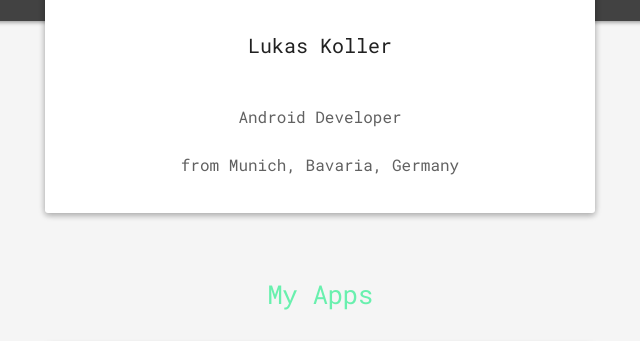
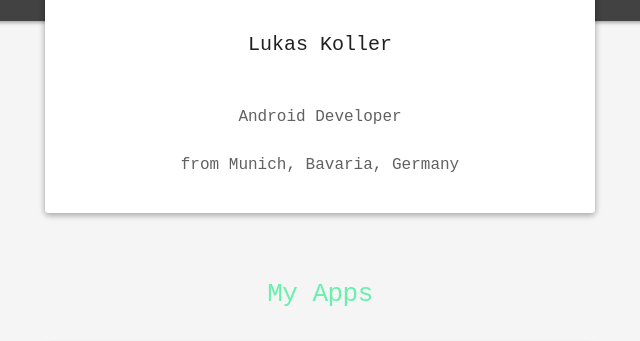
Before and after one commit to kollerlukas/kollerlukas.github.io, a plain HTML site: page index.html in a window 1280 px wide. Shown: the part 259-600 px from the top of the page, 320-960 px from the left. Drawn offline with nearby package versions, Linux system fonts and the light colour scheme.

Commit message:
- minor visual changes

```diff
--- a/index.html
+++ b/index.html
@@ -18,9 +18,6 @@
     <link rel="apple-touch-icon-precomposed" href="/images/apple-touch-icon-precomposed.png">
 
     <link href="https://fonts.googleapis.com/css?family=Roboto+Mono" rel="stylesheet">
-
-    <link rel="stylesheet"
-          href="https://fonts.googleapis.com/css?family=Roboto:regular,bold,italic,thin,light,bolditalic,black,medium&amp;lang=en">
 
     <link rel="stylesheet" href="https://code.getmdl.io/1.3.0/material.blue_grey-amber.min.css"/>
 
--- a/styles.css
+++ b/styles.css
@@ -3,7 +3,8 @@ body {
 }
 
 .roboto_mono {
-    font-family: 'Roboto Mono', monospace;
+    /*font-family: 'Roboto Mono', monospace;*/
+    font-family: monospace;
 }
 
 .header {
```
